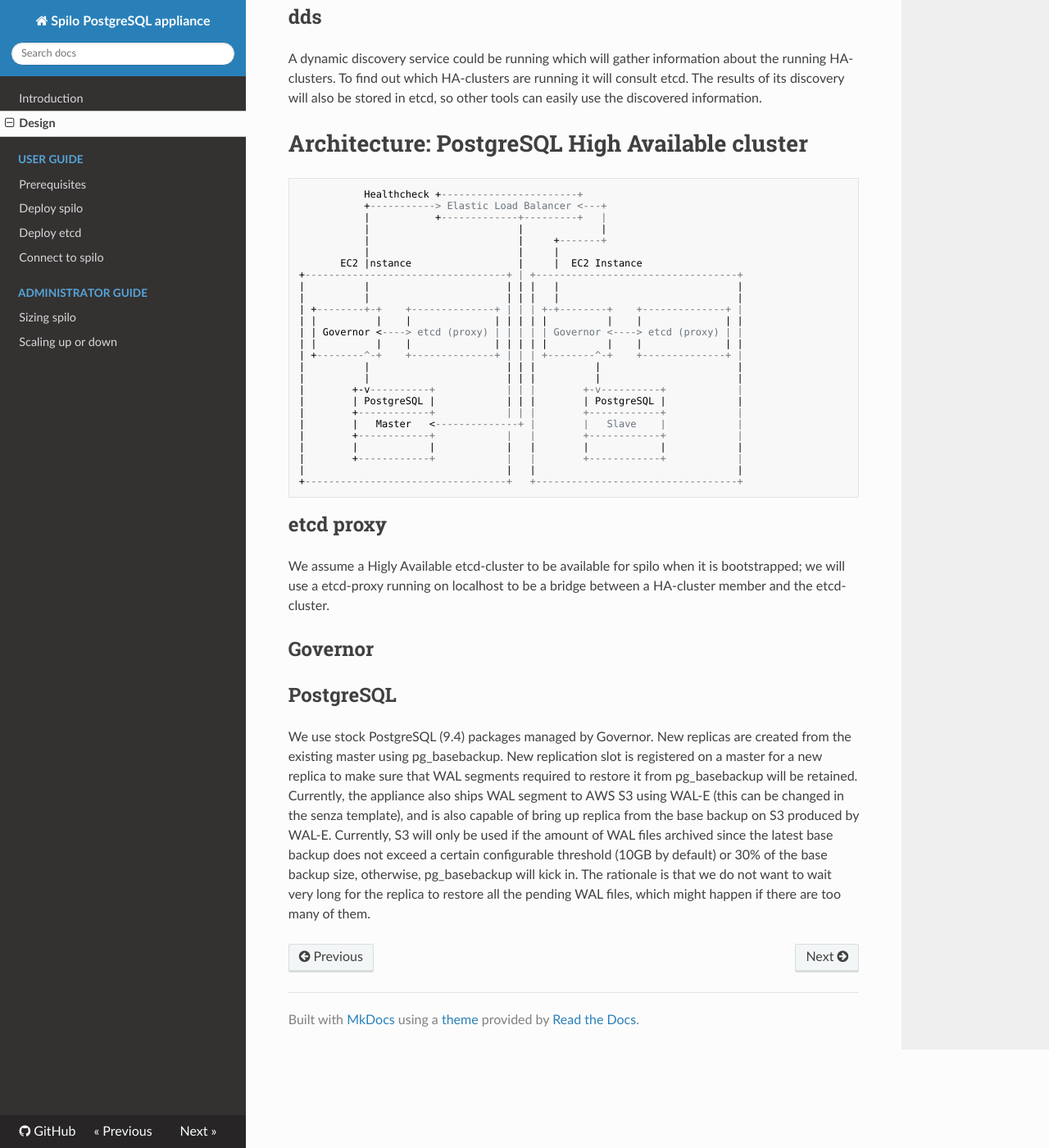
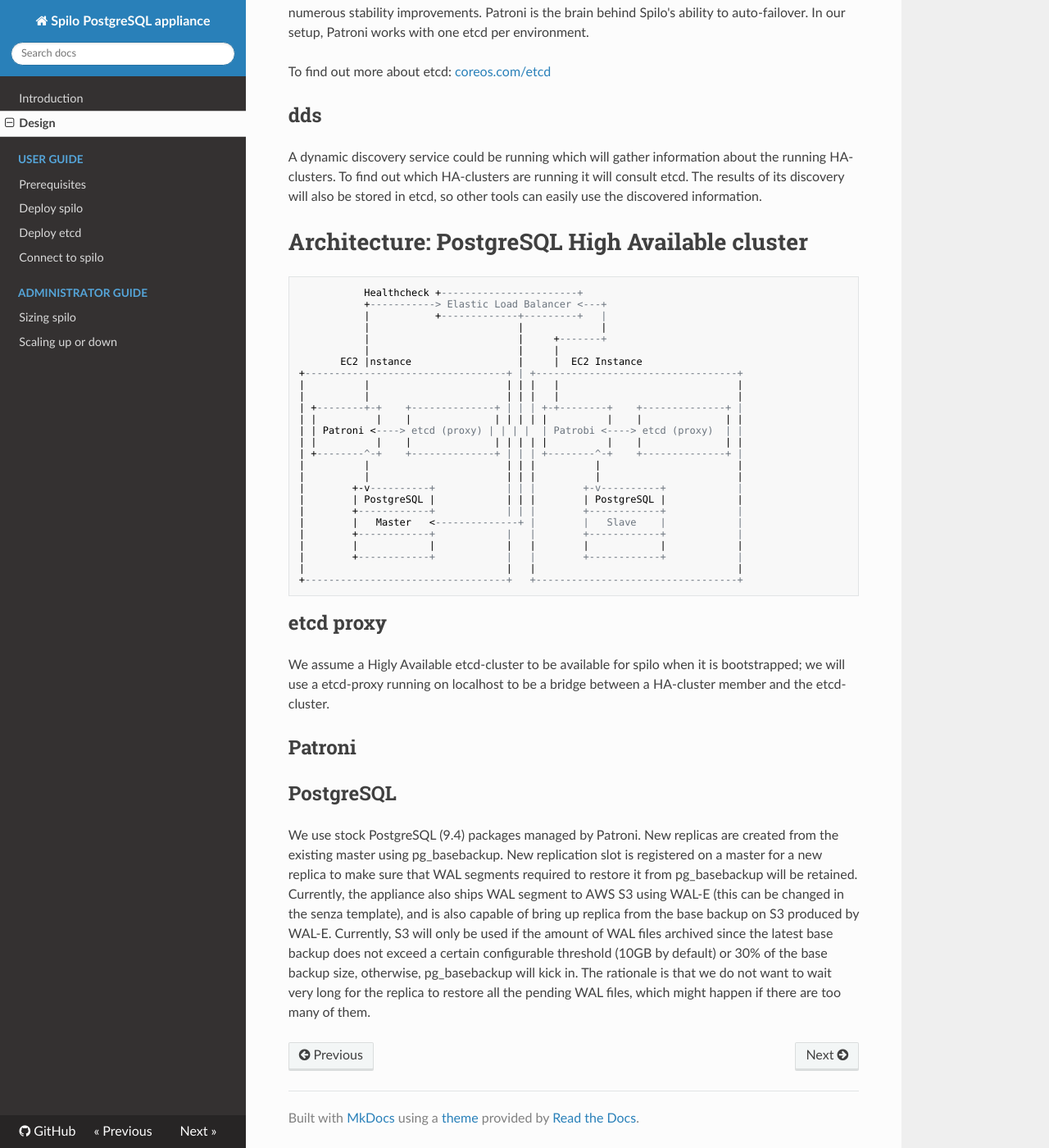
Before and after one commit to zalando/spilo, an MkDocs documentation site: the page built from docs/DESIGN.md, in a window 1280 px wide and 1400 px high, scrolled down 1431 px. Shown: the whole window at 82% size. Built offline with MkDocs 1.6.1, drawn with Linux system fonts in a browser that asks for light colours; nearby versions of some CDN libraries; old or Windows-style settings are respelled for this version of MkDocs; some of the changed text lies outside the part shown.

Commit message:
Update DESIGN.md

```diff
--- a/docs/DESIGN.md
+++ b/docs/DESIGN.md
@@ -48,7 +48,7 @@
 
 etcd
 ----
-We were pointed towards etcd in combination with PostgreSQL by compose with their [governor](https://github.com/compose/governor). By using an external service which is specialized in solving the problem of distributed consencus we don't have to write our own. We will use one etcd per environment.
+We were pointed towards etcd in combination with PostgreSQL by Compose with their [Governor](https://github.com/compose/governor). By using an external service which is specialized in solving the problem of distributed consencus we don't have to write our own. However, we made numeruous improvements to the Compose Governor and eventually forked it off into our own version that we named [Patroni](https://github.com/zalando/patroni). Patroni works with multiple DCSes (etcd and zookeeper, support for consul is coming up), can execute base backups asynchronously, provides a REST API for health-checks and management and contains numerous stability improvements. Patroni is the brain behind Spilo's ability to auto-failover. In our setup, Patroni works with one etcd per environment.
 
 To find out more about etcd: [coreos.com/etcd](https://coreos.com/etcd/)
 
@@ -74,7 +74,7 @@
 	|          |                       | | |   |                              |
 	| +--------+-+    +--------------+ | | | +-+--------+    +--------------+ |
 	| |          |    |              | | | | |          |    |              | |
-	| | Governor <----> etcd (proxy) | | | | | Governor <----> etcd (proxy) | |
+	| | Patroni <----> etcd (proxy) | | | |  | Patrobi <----> etcd (proxy)  | |
 	| |          |    |              | | | | |          |    |              | |
 	| +--------^-+    +--------------+ | | | +--------^-+    +--------------+ |
 	|          |                       | | |          |                       |
@@ -93,9 +93,9 @@
 ----
 We assume a Higly Available etcd-cluster to be available for spilo when it is bootstrapped; we will use a etcd-proxy running on localhost to be a bridge between a HA-cluster member and the etcd-cluster.
 
-Governor
+Patroni
 ----
 
 PostgreSQL
 ----
-We use stock PostgreSQL (9.4) packages managed by Governor. New replicas are created from the existing master using pg_basebackup. New replication slot is registered on a master for a new replica to make sure that WAL segments required to restore it from pg_basebackup will be retained. Currently, the appliance also ships WAL segment to AWS S3 using WAL-E (this can be changed in the senza template), and is also capable of bring up replica from the base backup on S3 produced by WAL-E. Currently, S3 will only be used if the amount of WAL files archived since the latest base backup does not exceed a certain configurable threshold (10GB by default) or 30% of the base backup size, otherwise, pg_basebackup will kick in. The rationale is that we do not want to wait very long for the replica to restore all the pending WAL files, which might happen if there are too many of them.
+We use stock PostgreSQL (9.4) packages managed by Patroni. New replicas are created from the existing master using pg_basebackup. New replication slot is registered on a master for a new replica to make sure that WAL segments required to restore it from pg_basebackup will be retained. Currently, the appliance also ships WAL segment to AWS S3 using WAL-E (this can be changed in the senza template), and is also capable of bring up replica from the base backup on S3 produced by WAL-E. Currently, S3 will only be used if the amount of WAL files archived since the latest base backup does not exceed a certain configurable threshold (10GB by default) or 30% of the base backup size, otherwise, pg_basebackup will kick in. The rationale is that we do not want to wait very long for the replica to restore all the pending WAL files, which might happen if there are too many of them.
```
